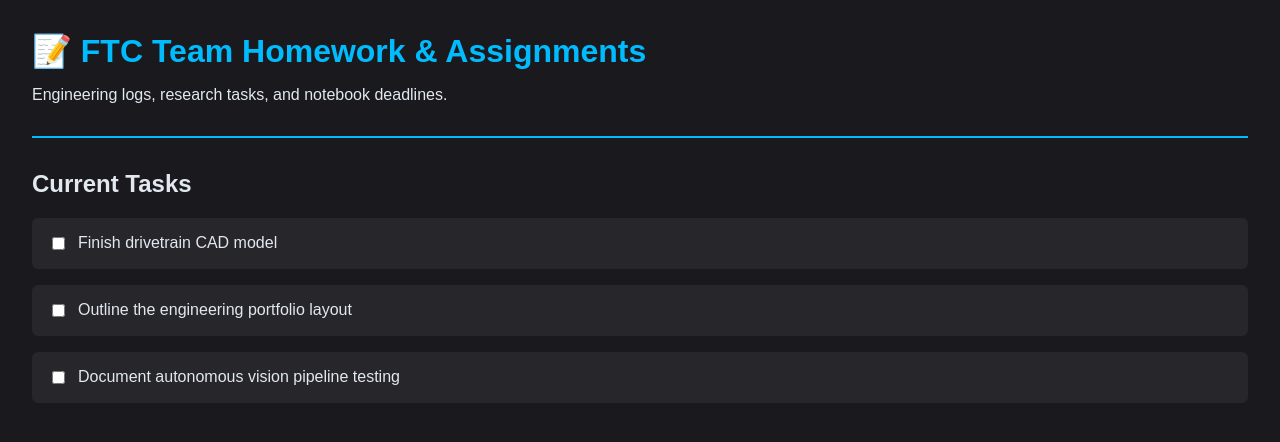
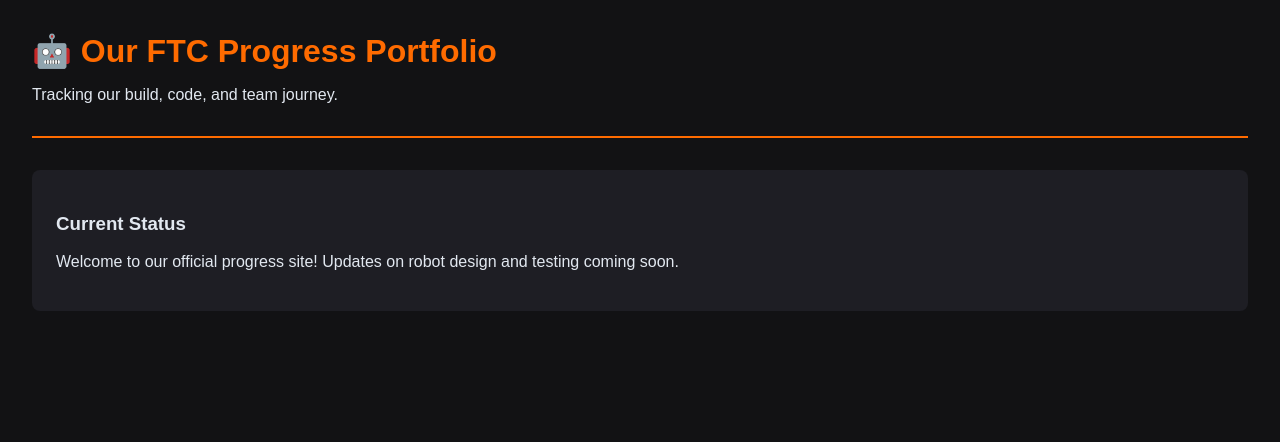
Before and after one commit to nithilalr/ftc.portfolio, a plain HTML site: page index.html in a window 1280 px wide. Drawn offline with Linux system fonts and the light colour scheme.

Commit message:
Update title and styling for progress portfolio

```diff
--- a/index.html
+++ b/index.html
@@ -3,22 +3,22 @@
 <head>
     <meta charset="UTF-8">
     <meta name="viewport" content="width=device-width, initial-scale=1.0">
-    <title>FTC Team Homework & Logs</title>
+    <title>FTC Team Progress Portfolio</title>
     <style>
-        body { font-family: sans-serif; background-color: #1a1a1e; color: #e2e8f0; margin: 0; padding: 2rem; }
-        header { border-bottom: 2px solid #00bcff; padding-bottom: 1rem; margin-bottom: 2rem; }
-        h1 { color: #00bcff; margin: 0; }
-        .task { background: #26262b; padding: 1rem; border-radius: 6px; margin-bottom: 1rem; display: flex; align-items: center; gap: 10px; }
+        body { font-family: sans-serif; background-color: #121214; color: #e2e8f0; margin: 0; padding: 2rem; }
+        header { border-bottom: 2px solid #ff6b00; padding-bottom: 1rem; margin-bottom: 2rem; }
+        h1 { color: #ff6b00; margin: 0; }
+        .card { background: #1e1e24; padding: 1.5rem; border-radius: 8px; margin-bottom: 1rem; }
     </style>
 </head>
 <body>
     <header>
-        <h1>📝 FTC Team Homework & Assignments</h1>
-        <p>Engineering logs, research tasks, and notebook deadlines.</p>
+        <h1>🤖 Our FTC Progress Portfolio</h1>
+        <p>Tracking our build, code, and team journey.</p>
     </header>
-    <h2>Current Tasks</h2>
-    <div class="task"><input type="checkbox"> Finish drivetrain CAD model</div>
-    <div class="task"><input type="checkbox"> Outline the engineering portfolio layout</div>
-    <div class="task"><input type="checkbox"> Document autonomous vision pipeline testing</div>
+    <div class="card">
+        <h3>Current Status</h3>
+        <p>Welcome to our official progress site! Updates on robot design and testing coming soon.</p>
+    </div>
 </body>
 </html>
```
